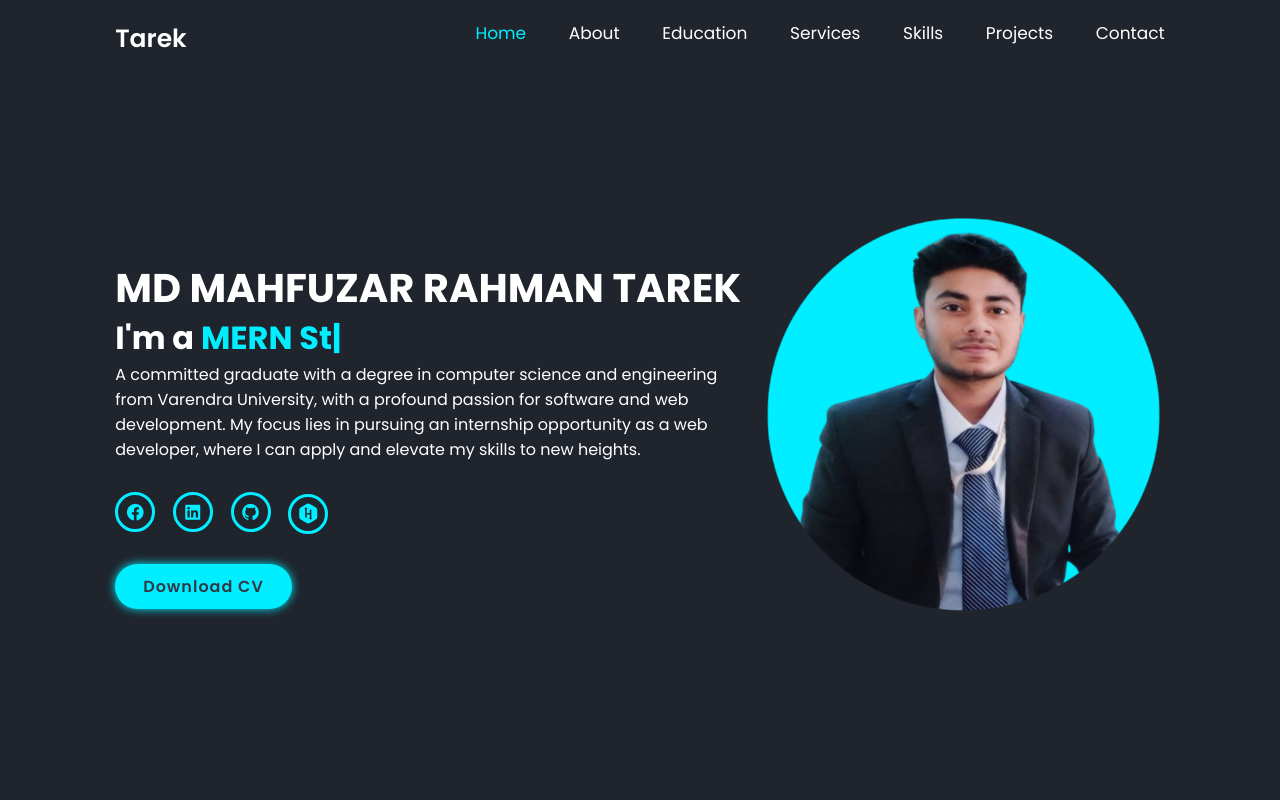
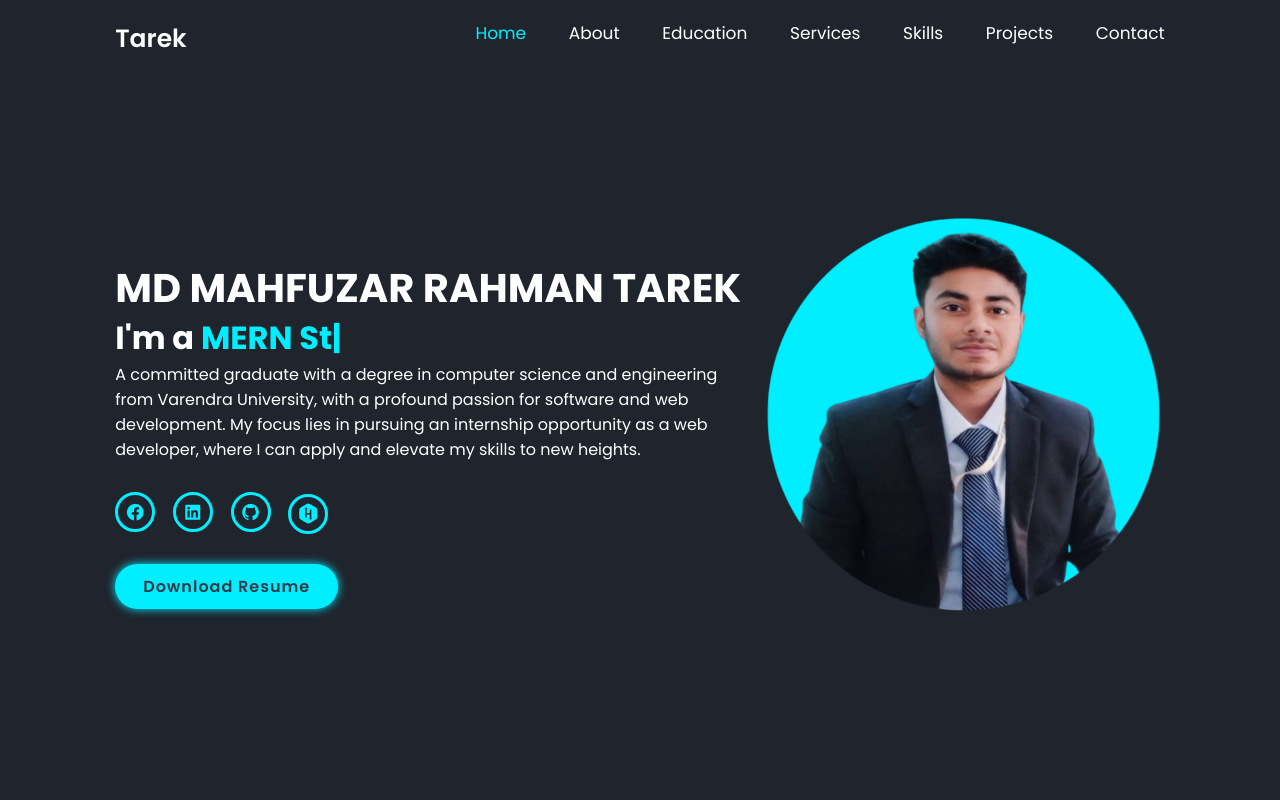
Before and after one commit to mahfuzar175/my-professional-portfolio, a website: page index.html in a window 1280 px wide. Shown: the top 800 px of the page. Drawn offline with nearby package versions, Linux system fonts and the light colour scheme; some packages are replaced by stand-ins of ours; a script that the page names is missing.

Commit message:
download button customize

```diff
--- a/index.html
+++ b/index.html
@@ -93,7 +93,7 @@
         </div>
 
         <!-- Add the following HTML code for the "Download CV" button -->
-        <a href="https://drive.google.com/uc?export=download&id=1o-cSk7CmkPfgUVNu-JzooiGPvbU9PmfR" target="_blank" class="btn" id="downloadBtn">Download CV</a>
+        <a href="https://drive.google.com/uc?export=download&id=1o-cSk7CmkPfgUVNu-JzooiGPvbU9PmfR" target="_blank" class="btn" id="downloadBtn">Download Resume</a>
 
       </div>
       <div class="home-img">
```
